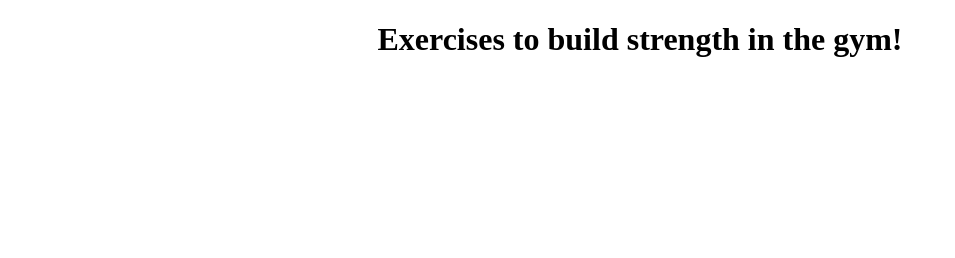
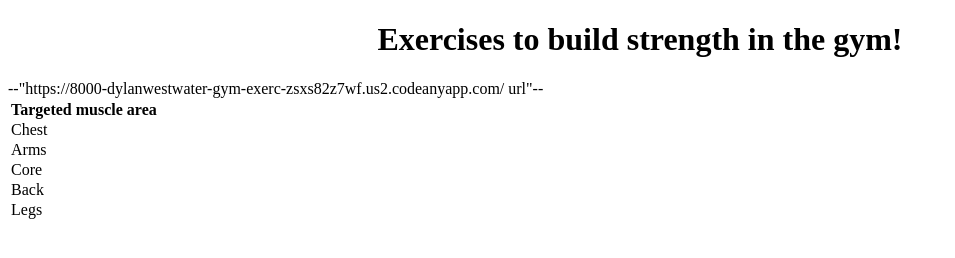
Before and after one commit to DylanWestwater/gym-exercises-practice, a plain HTML site: page index.html in a window 1280 px wide. Shown: the whole page, without its empty margins (0-955 px from the left). Drawn offline with Linux system fonts and the light colour scheme.

Commit message:
index.html

```diff
--- a/assets/style.css
+++ b/assets/style.css
@@ -1,3 +1,7 @@
 h1 {
     text-align: center;
 }
+tr {
+    display: grid;
+    grid-template-columns: 1fr 1fr 1fr;
+}
--- a/index.html
+++ b/index.html
@@ -11,6 +11,26 @@
 
 <body>
     <h1>Exercises to build strength in the gym!</h1>
+    <table>
+        <tr>
+            <th>Targeted muscle area</th>
+        </tr>
+        <tr>
+            <td>Chest</td>
+        </tr>
+        <tr>
+            <td>Arms</td>
+        </tr>
+        <tr>
+            <td>Core</td>
+        </tr>
+        <tr>
+            <td>Back</td>
+        </tr>
+        <tr>
+            <td>Legs</td>
+        </tr>
 </body>
 
 </html>
+--"https://8000-dylanwestwater-gym-exerc-zsxs82z7wf.us2.codeanyapp.com/ url"--
```
